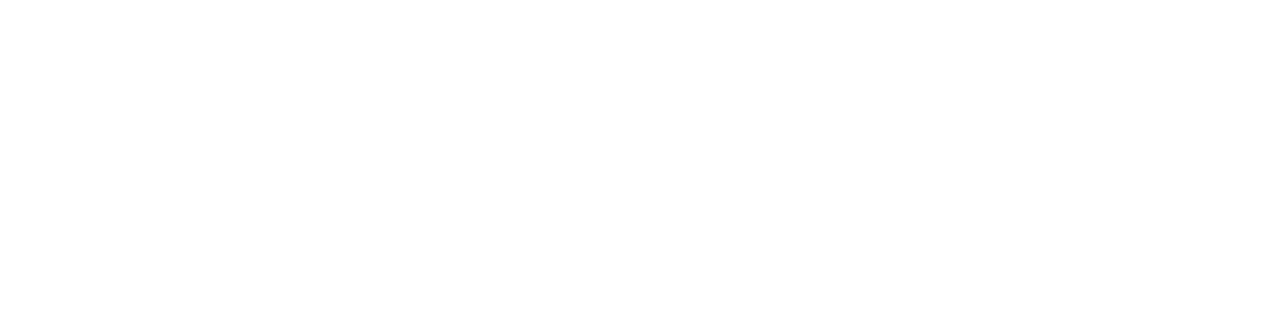
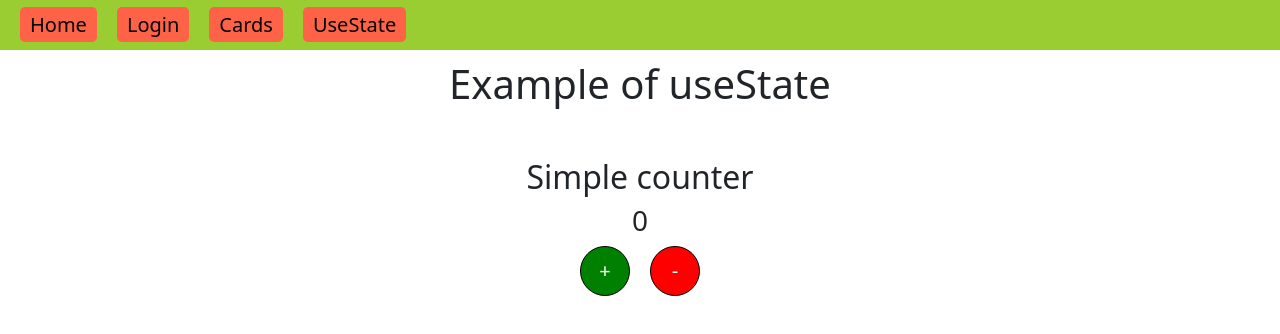
Before and after one commit to gkusumbe7/react-project1, a React (Create React App) app: page /CounterPro in a window 1280 px wide. Before the commit this address had no page. Shown: the top 334 px of the page. Built offline with nearby package versions, Linux system fonts and the light colour scheme.

Commit message:
added Couter Project use of useState method

```diff
--- a/src/App.js
+++ b/src/App.js
@@ -3,7 +3,8 @@ import { BrowserRouter , Routes , Route  } from 'react-router-dom';
 import Home from './Components/Home';
 import LoginPage from './Components/LoginPage';
 import Cards from './Components/Cards';
-import UseState from './Components/UseState';
+import CounterPro from './Components/CounterPro';
+
 
 function App() {
   return (
@@ -13,7 +14,7 @@ function App() {
              <Route  path="/" element={<Home/>}>Home</Route>
              <Route path="/Login" element={<LoginPage/>}>LoginPage</Route>
              <Route path="/Cards"  element={<Cards/>}>Cards</Route>
-             <Route path="/UseState" element={<UseState/>}>UseState</Route>
+             <Route path="/CounterPro" element={<CounterPro/>}>UseState</Route>
          </Routes>
       </BrowserRouter>
     </>
--- /dev/null
+++ b/src/Components/CounterPro.css
@@ -0,0 +1,34 @@
+.text-heading{
+    text-align: center;
+    margin-bottom: 50px;
+
+}
+.app-heading{
+    text-align: center;
+}
+.counter-text{
+    text-align: center;
+}
+.btn{
+    display: inline-block;
+    margin: 0 10px;
+    border-radius: 50%;
+    height: 50px;
+    width: 50px;
+    font-size: 20px;
+    text-align: center;
+}
+.btn-increment{
+    background-color: green;
+    color: white;
+    border-color: black;
+
+}
+.btn-decrement{
+    background-color: red;
+    color: white;
+    border-color: black;
+}
+.btn-container{
+    text-align: center;
+}
--- /dev/null
+++ b/src/Components/CounterPro.js
@@ -0,0 +1,49 @@
+import { useState } from "react";
+import "./CounterPro.css"
+import Navbar from "./Navbar";
+function CounterPro(){
+
+    // let count = 0;
+    // function inc(){
+    //     count++;
+    //     console.log(count);
+    //     document.getElementById('counter-text').innerHTML = count;
+    // }
+
+    // function inc(){
+    //     const counterElement = document.getElementById('counter-text');
+    //     let count = parseInt(counterElement.innerHTML);
+    //     count++;
+    //     console.log(count);
+    //  }
+
+  // eslint-disable-next-line react-hooks/rules-of-hooks
+  const [count, setCount] = useState(0) ;
+
+  function inc(){
+
+   setCount(count+1);
+  }
+  function dec(){
+
+    setCount(count-1);
+   }
+
+   return(<>
+   <Navbar/>
+   <div className="text-heading"><h1>Example of useState </h1> </div>
+
+   <div >
+       <h2 className="app-heading">Simple counter</h2>
+       <h3 className="counter-text" id="counter-text"> {count} </h3>
+   </div>
+    <div className="btn-container">
+        <button className="btn btn-increment" onClick={inc}>+</button>
+        <button className="btn btn-decrement" onClick={dec}>-</button>
+
+    </div>
+
+   </>
+    );
+}
+export default CounterPro;
--- a/src/Components/Navbar.js
+++ b/src/Components/Navbar.js
@@ -13,7 +13,7 @@ function Navbar(){
       <Link to="/Cards" className="nav-menu">
         Cards
       </Link>
-      <Link to="/UseState" className="nav-menu">
+      <Link to="/CounterPro" className="nav-menu">
         UseState
       </Link>
     </div>
--- a/src/Components/UseState.js
+++ /dev/null
@@ -1,7 +0,0 @@
-import "./UseState.css";
-function UseState(){
-    return(<>
-    <div><h1>example of useState </h1> </div>
-    </>);
-};
-export default UseState;
```
Also changed, not shown: src/Components/UseState.css (deleted).
